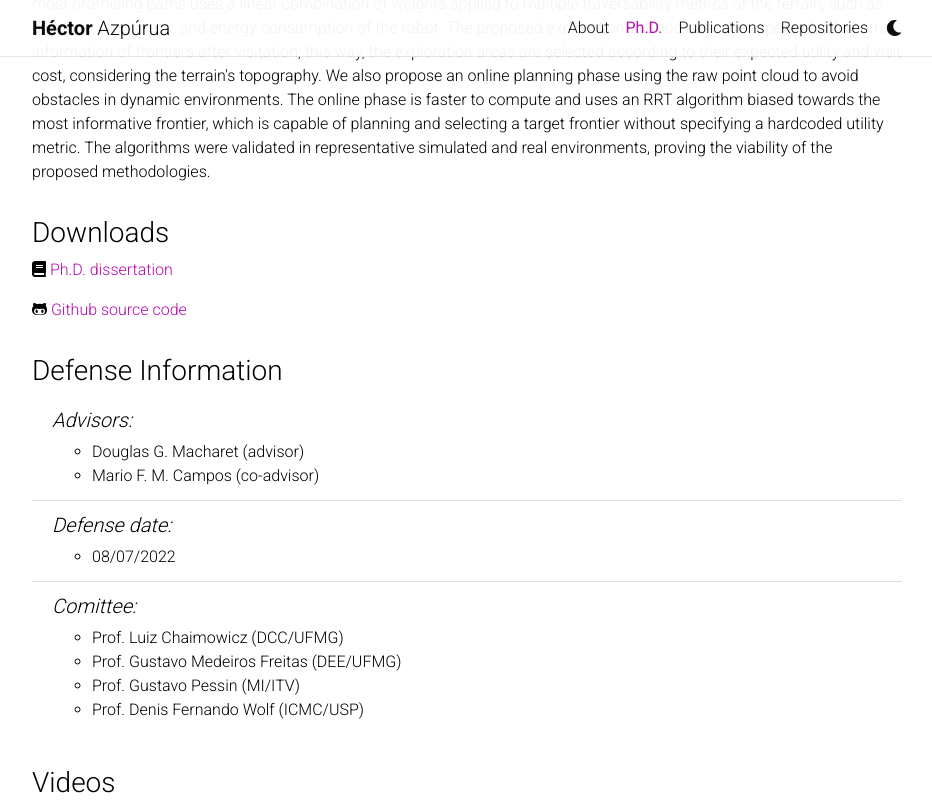
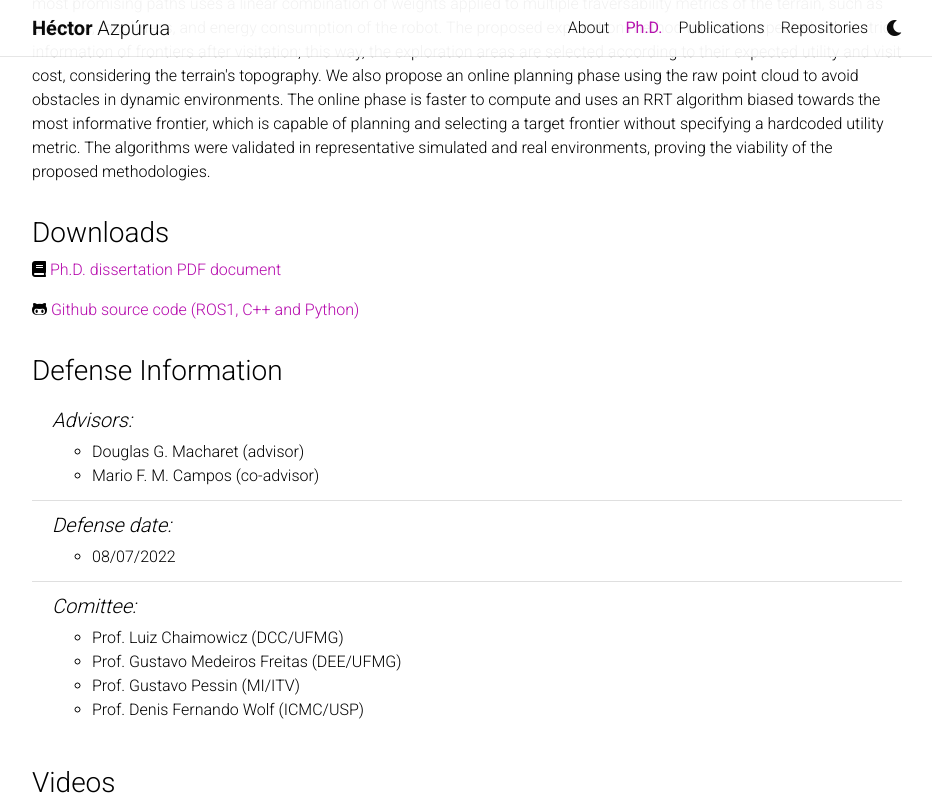
Before and after one commit to h3ct0r/h3ct0r.github.io, a Jekyll site: the page built from _pages/phd.md, in a window 1280 px wide and 900 px high, scrolled down 515 px, cut to the strip 0-803 px from the top of the window. Shown: the whole strip, without its empty margins (173-1105 px from the left). Built offline with Jekyll 4.4.1, drawn with Linux system fonts in a browser that asks for light colours; comment, search, counter and statistics services are not loaded; a style sheet for code colours, icons or effects is not loaded.

Commit message:
Update phd.md

```diff
--- a/_pages/phd.md
+++ b/_pages/phd.md
@@ -18,8 +18,8 @@ nav_order: 1
 
 <div class="publications">
     <h3>Downloads</h3>
-    <p><i class="fa fa-book" aria-hidden="true"></i><a href="https://homepages.dcc.ufmg.br/~hector.azpurua/CTDR_ago22_hector_azpurua_small.pdf">&nbsp;Ph.D. dissertation</a></p>
-    <p><i class="fab fa-github-alt" aria-hidden="true"></i><a href="https://github.com/verlab/terrain_aware_exploration">&nbsp;Github source code</a></p>
+    <p><i class="fa fa-book" aria-hidden="true"></i><a href="https://repositorio.ufmg.br/bitstream/1843/44581/3/RC9_bibloteca_fix_summario.pdf">&nbsp;Ph.D. dissertation PDF document</a></p>
+    <p><i class="fab fa-github-alt" aria-hidden="true"></i><a href="https://github.com/verlab/terrain_aware_exploration">&nbsp;Github source code (ROS1, C++ and Python)</a></p>
 </div>
 
 <div class="publications">
```
